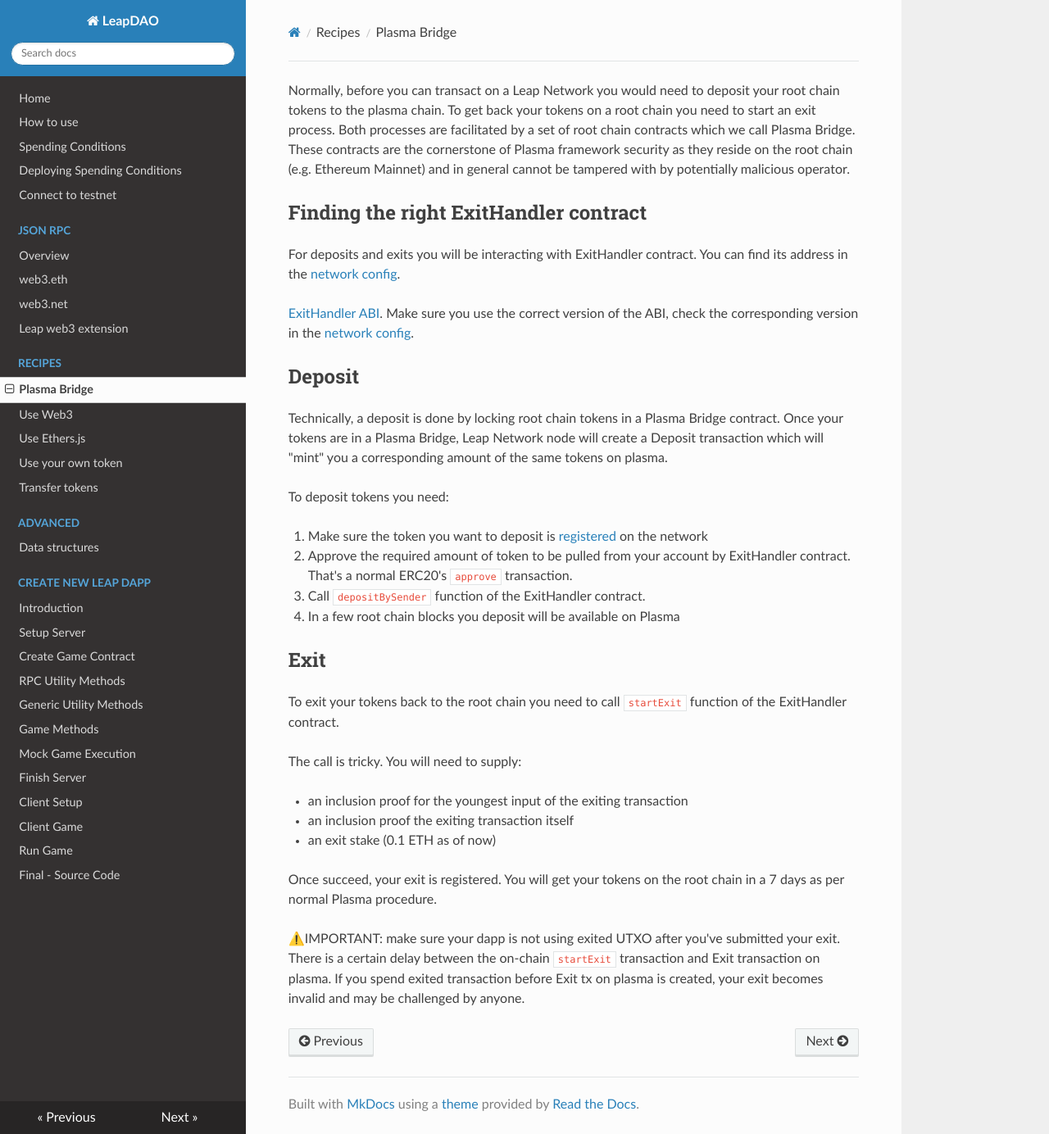
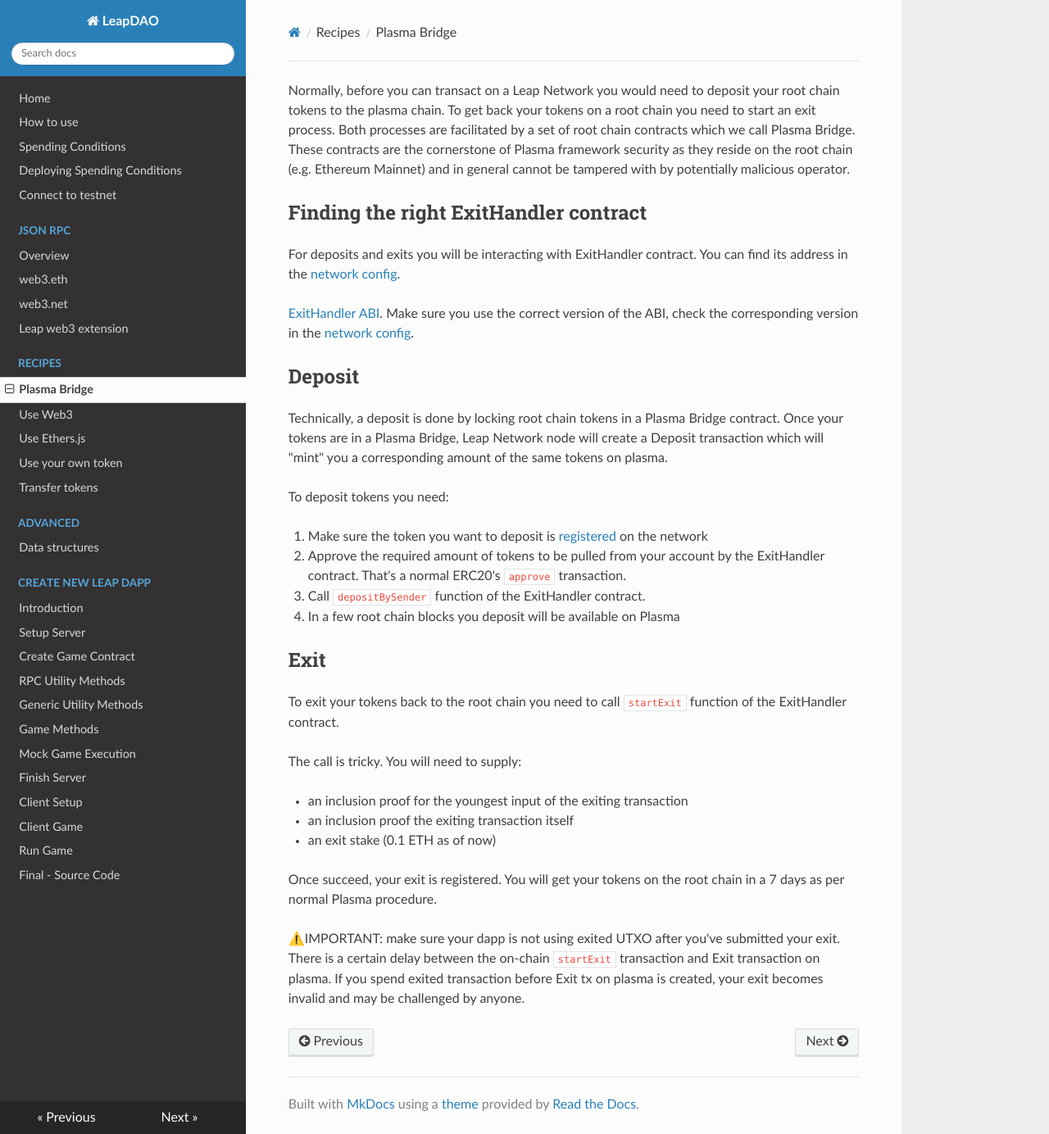
Before and after one commit to leapdao/docs, an MkDocs documentation site: the page built from docs/recipes/bridge.md, in a window 1280 px wide and 1384 px high. Shown: the whole window at 82% size. Built offline with MkDocs 1.6.1, drawn with Linux system fonts in a browser that asks for light colours; nearby versions of some CDN libraries.

Commit message:
Update docs/recipes/bridge.md
Co-Authored-By: Tim Daubenschütz <Tim.Daubenschuetz@gmail.com>

```diff
--- a/docs/recipes/bridge.md
+++ b/docs/recipes/bridge.md
@@ -18,7 +18,7 @@ Technically, a deposit is done by locking root chain tokens in a Plasma Bridge c
 To deposit tokens you need:
 
 1. Make sure the token you want to deposit is [registered](own-token.md) on the network
-2. Approve the required amount of token to be pulled from your account by ExitHandler contract. That's a normal ERC20's `approve` transaction.
+2. Approve the required amount of tokens to be pulled from your account by the ExitHandler contract. That's a normal ERC20's `approve` transaction.
 3. Call `depositBySender` function of the ExitHandler contract.
 4. In a few root chain blocks you deposit will be available on Plasma
 
```
